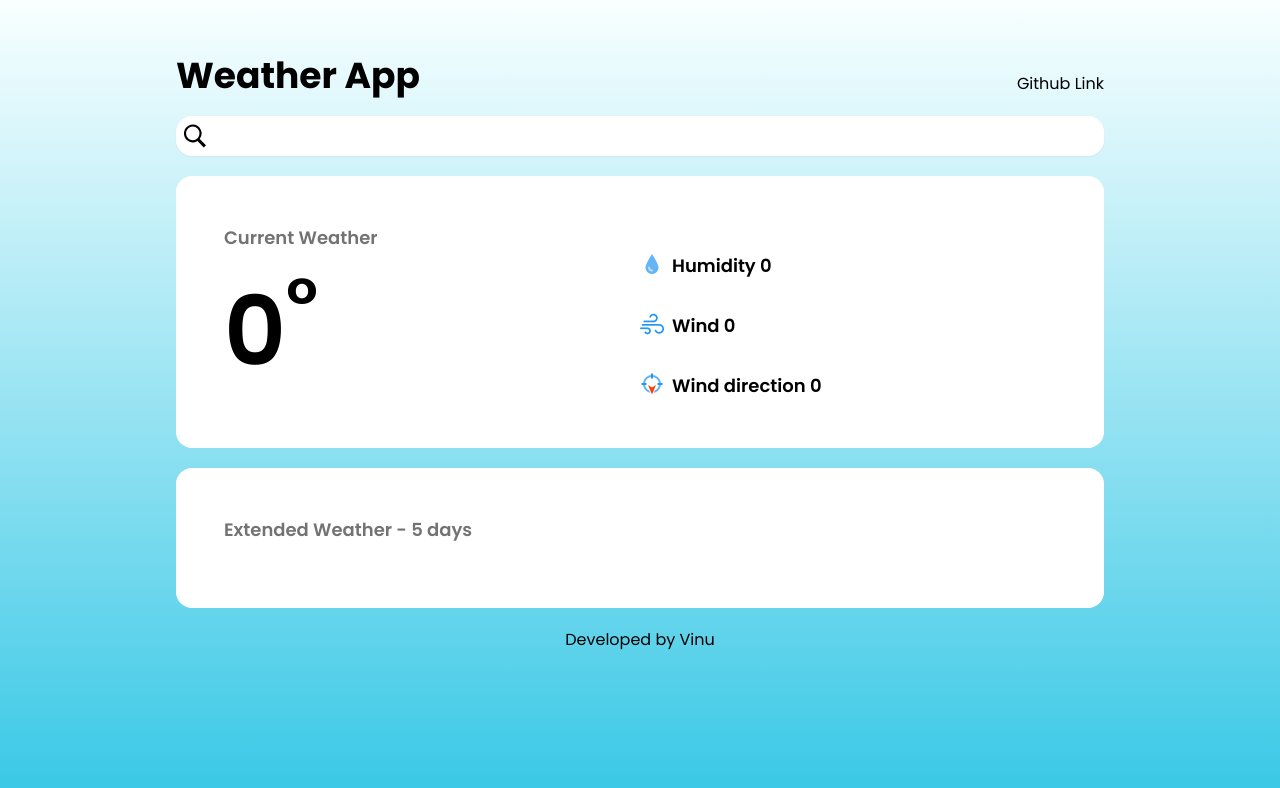
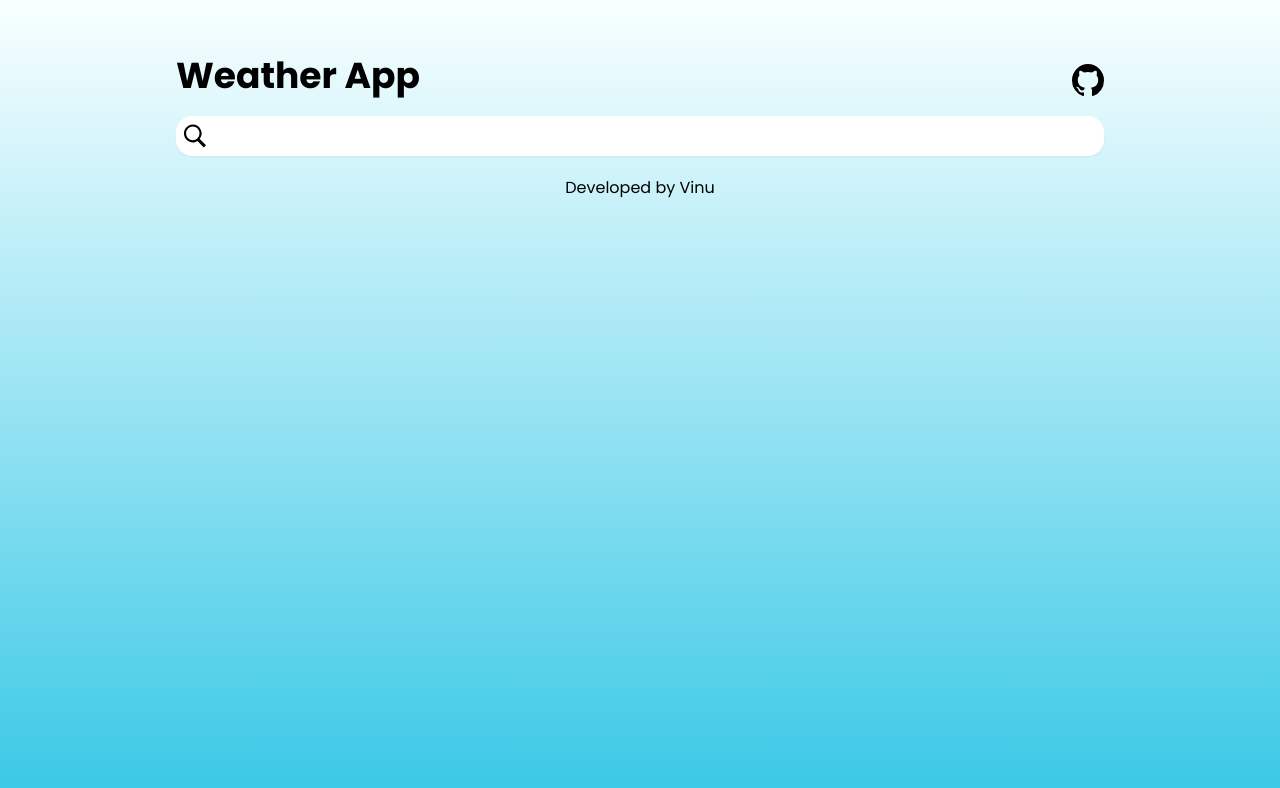
Before and after one commit to vinu-codes/weather-app, a React (Create React App) app: page / in a window 1280 px wide. Shown: the top 788 px of the page. Built offline with nearby package versions, Linux system fonts and the light colour scheme.

Commit message:
initialise app state, use selectors, reducers, use isAppInitialised

```diff
--- a/src/App.tsx
+++ b/src/App.tsx
@@ -12,7 +12,23 @@ function App() {
       <div className="App flex flex-col gap-5">
         <header className="flex h-24 items-end justify-between">
           <h1 className="font-bold text-4xl">Weather App</h1>
-          <div>Github Link</div>
+          <a
+            href="https://github.com/vinu-codes/weather-app"
+            target="_blank"
+            rel="noopener noreferrer"
+          >
+            <svg
+              xmlns="http://www.w3.org/2000/svg"
+              width="32"
+              height="32"
+              viewBox="0 0 32 32"
+            >
+              <path
+                d="M20,4A16.2,16.2,0,0,0,4,20.4,16.375,16.375,0,0,0,14.943,35.97c.8.15,1.094-.352,1.094-.79,0-.39-.016-1.42-.021-2.787-4.453.988-5.391-2.2-5.391-2.2a4.342,4.342,0,0,0-1.776-2.4c-1.453-1.014.109-.993.109-.993a3.37,3.37,0,0,1,2.448,1.687,3.362,3.362,0,0,0,4.656,1.367,3.564,3.564,0,0,1,1.016-2.195c-3.552-.411-7.286-1.821-7.286-8.106a6.448,6.448,0,0,1,1.646-4.405,6.057,6.057,0,0,1,.156-4.341s1.344-.438,4.4,1.682a14.859,14.859,0,0,1,8.01,0c3.057-2.12,4.4-1.682,4.4-1.682a6.009,6.009,0,0,1,.161,4.341A6.42,6.42,0,0,1,30.2,19.55c0,6.3-3.739,7.684-7.3,8.1a3.959,3.959,0,0,1,1.083,3.033c0,2.195-.016,3.962-.016,4.5,0,.438.286.95,1.1.79A16.378,16.378,0,0,0,36,20.4,16.2,16.2,0,0,0,20,4Z"
+                transform="translate(-4 -4)"
+              />
+            </svg>
+          </a>
         </header>
         <div className="search-bar">
           <SearchBar />
--- a/src/components/CurrentWeather/CurrentWeather.tsx
+++ b/src/components/CurrentWeather/CurrentWeather.tsx
@@ -2,12 +2,16 @@ import React from 'react'
 import WeatherIcon from './WeatherIcon'
 import { useSelector } from 'react-redux'
 import { currentWeather } from '@state/weather'
+import { isInitial } from '@state/app'
 import directionImg from '../../assets/weather/direction.png'
 import humid from '../../assets/weather/humid.png'
 import wind from '../../assets/weather/wind.png'
 
 const CurrentWeather = () => {
   const weather = useSelector(currentWeather)
+  const isAppInitialised = useSelector(isInitial)
+
+  if (!isAppInitialised) return <></>
 
   return (
     <div className="bg-white w-full rounded-2xl flex flex-col p-12">
--- a/src/components/Forecast/Forecast.tsx
+++ b/src/components/Forecast/Forecast.tsx
@@ -1,6 +1,7 @@
 import React from 'react'
 import { useSelector, useDispatch } from 'react-redux'
 import { extendedWeather } from '@state/weather'
+import { isInitial } from '@state/app'
 
 type WeatherCard = {
   date: string
@@ -31,6 +32,10 @@ const convertTime = (time: string) => {
 const Forecast = () => {
   const weather = useSelector(extendedWeather) as WeatherCard[]
 
+  const isAppInitialised = useSelector(isInitial)
+
+  if (!isAppInitialised) return <></>
+
   const renderCards = (weather: WeatherCard[]) => {
     return weather.map((item, index) => {
       return (
--- /dev/null
+++ b/src/state/app/index.js
@@ -0,0 +1,2 @@
+export * from './reducers'
+export * from './selectors'
--- /dev/null
+++ b/src/state/app/reducers.ts
@@ -0,0 +1,24 @@
+import { createSlice } from '@reduxjs/toolkit'
+
+type ApplicationState = {
+  isInitial: boolean
+  darkMode?: boolean
+}
+
+const initialState: ApplicationState = {
+  isInitial: false,
+}
+
+const appSlice = createSlice({
+  name: 'app',
+  initialState,
+  reducers: {
+    setIsInitial: (state, { payload }) => {
+      state.isInitial = payload
+    },
+  },
+})
+
+export const { setIsInitial } = appSlice.actions;
+
+export default appSlice.reducer
--- /dev/null
+++ b/src/state/app/selectors.ts
@@ -0,0 +1,8 @@
+import { createSelector } from '@reduxjs/toolkit'
+import { RootState } from '../store'
+
+const selectApplicationState = (state: RootState) => state.app
+
+const isInitial = createSelector(selectApplicationState, (slice) => slice.isInitial)
+
+export { isInitial }
--- a/src/state/store.ts
+++ b/src/state/store.ts
@@ -1,9 +1,11 @@
 import { configureStore } from '@reduxjs/toolkit'
 import weatherReducer from './weather/reducers'
+import appReducer from './app/reducers'
 
 const store = configureStore({
   reducer: {
     weather: weatherReducer,
+    app: appReducer,
   },
 })
 
--- a/src/state/weather/reducers.ts
+++ b/src/state/weather/reducers.ts
@@ -2,6 +2,7 @@ import { createSlice, createAsyncThunk } from '@reduxjs/toolkit'
 import { getWeatherByCity, getExtendedWeatherByCity } from '../../services'
 import { transformWeather } from '../../utils/transformWeather'
 import { ExtendedWeatherData, WeatherData } from '../../services/types'
+import { setIsInitial } from '@state/app'
 
 type WeatherState = {
   currentWeather: WeatherData
@@ -41,6 +42,7 @@ export const fetchWeatherData = createAsyncThunk(
         getWeatherByCity(city),
         getExtendedWeatherByCity(city),
       ])
+      dispatch(setIsInitial(true))
       return response
     } catch (error) {
       return rejectWithValue(error || 'an error occured')
```
